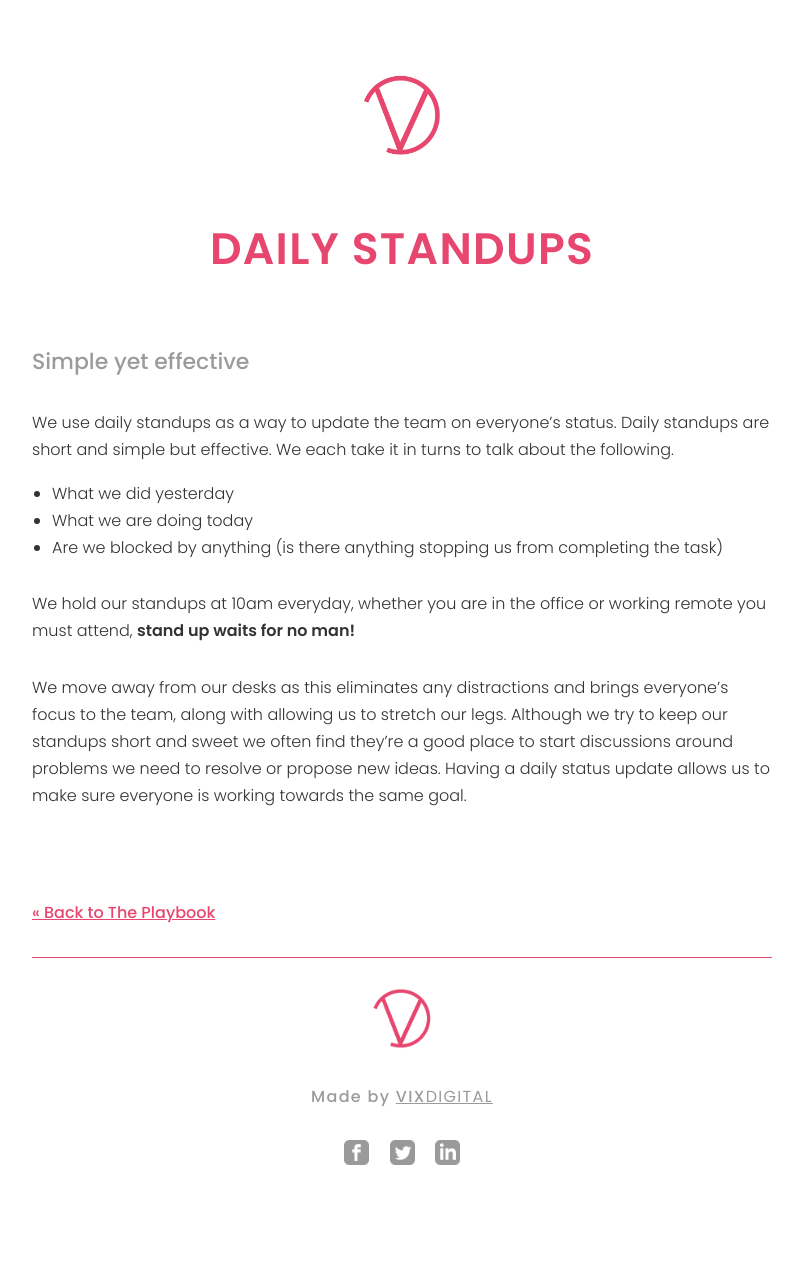
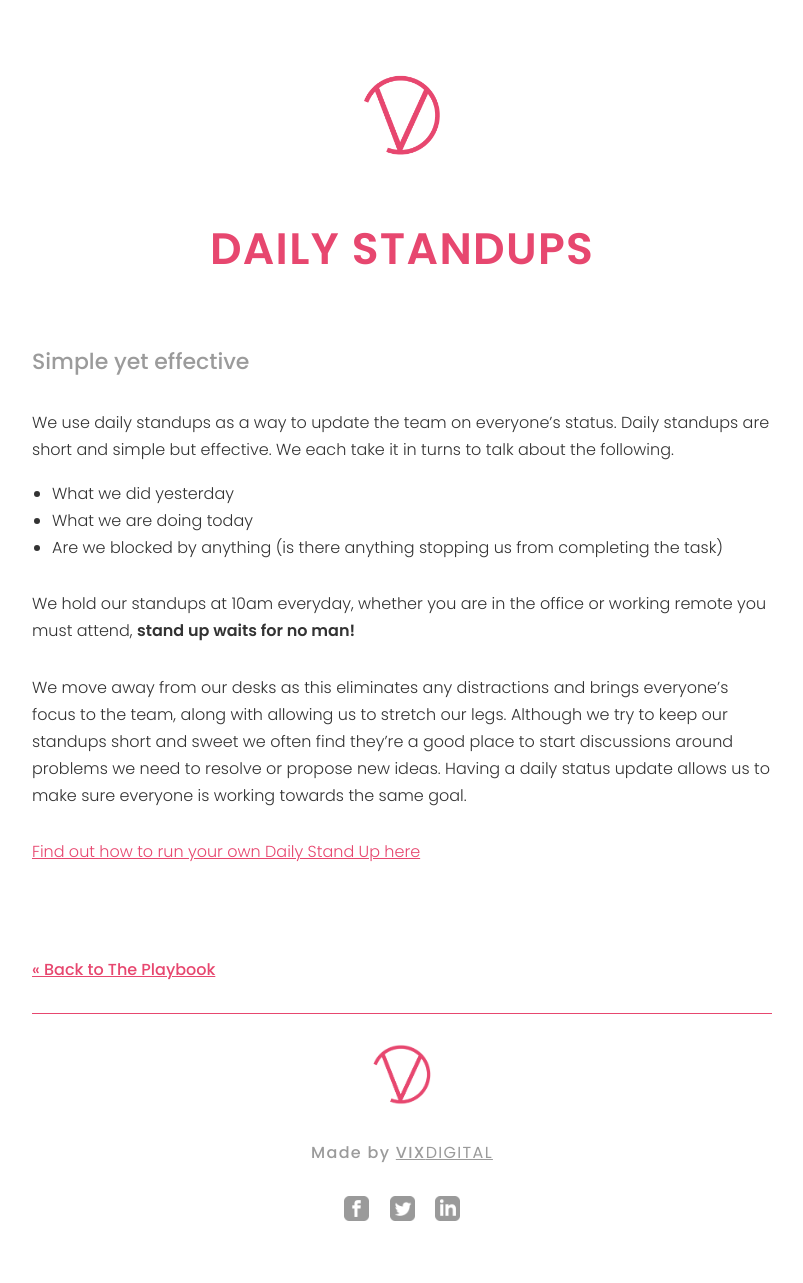
Before and after one commit to vixdigital/playbook, a Jekyll site: the page built from _plays/02-planning-and-communication/daily-standups.markdown, in a window 1280 px wide. Shown: the whole page, without its empty margins (238-1041 px from the left). Built offline with Jekyll 4.4.1, drawn with Linux system fonts in a browser that asks for light colours; before the commit the page ends 1227 px from its top, so only the background shows below that.

Commit message:
Added link to new playbook stand up play

```diff
--- a/_plays/02-planning-and-communication/daily-standups.markdown
+++ b/_plays/02-planning-and-communication/daily-standups.markdown
@@ -13,3 +13,5 @@ We use daily standups as a way to update the team on everyone's status. Daily st
 We hold our standups at 10am everyday, whether you are in the office or working remote you must attend, **stand up waits for no man!**
 
 We move away from our desks as this eliminates any distractions and brings everyone's focus to the team, along with allowing us to stretch our legs. Although we try to keep our standups short and sweet we often find they're a good place to start discussions around problems we need to resolve or propose new ideas. Having a daily status update allows us to make sure everyone is working towards the same goal.
+
+[Find out how to run your own Daily Stand Up here](https://vix.digital/playbook/daily-stand-ups/)
```
